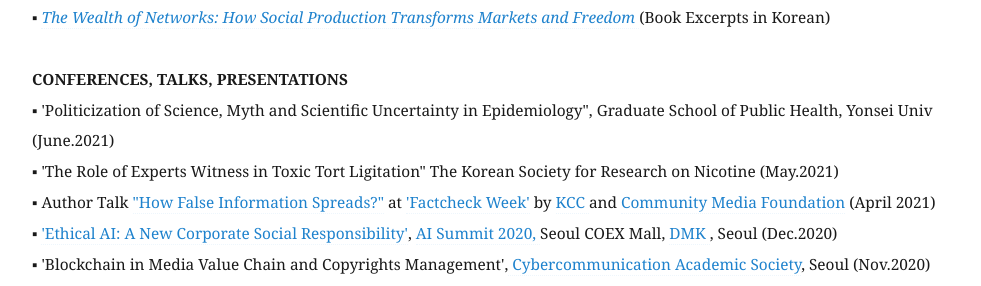
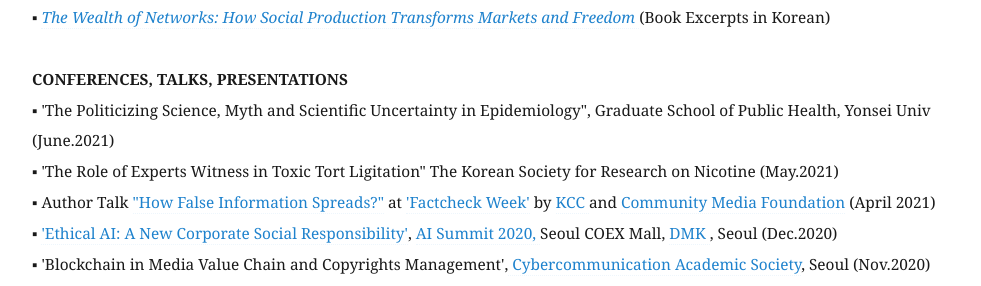
Before and after one commit to eunchangchoi/eunchangchoi.github.io, a Jekyll site: the page built from index.md, in a window 1280 px wide and 900 px high, scrolled down 2760 px. Shown: the part 160-446 px from the top of the window, without its empty margins (68-1049 px from the left). Built offline with Jekyll 4.4.1, drawn with Linux system fonts in a browser that asks for light colours.

Commit message:
Update index.md

```diff
--- a/index.md
+++ b/index.md
@@ -58,7 +58,7 @@ am a Korean legal scholar focused on the interplay of emerging technologies, dat
 ▪   <a href="http://wealthofnetworks.kr"> <i>The Wealth of Networks: How Social Production Transforms Markets and Freedom</i> </a> (Book Excerpts in Korean) <br>
 <br>
  <strong> CONFERENCES, TALKS, PRESENTATIONS </strong> <br>
-▪  'Politicization of Science, Myth and Scientific Uncertainty in Epidemiology", Graduate School of Public Health, Yonsei Univ (June.2021)<br>
+▪  'The Politicizing Science, Myth and Scientific Uncertainty in Epidemiology", Graduate School of Public Health, Yonsei Univ (June.2021)<br>
 ▪  'The Role of Experts Witness in Toxic Tort Ligitation" The Korean Society for Research on Nicotine (May.2021)<br>
 ▪   Author Talk <a href="https://youtu.be/mRsfLzJmdj8?t=15"> "How False Information Spreads?"</a> at <a href="http://factcheckweek.com/html/02/01.php">'Factcheck Week'</a> by <a href="https://kcc.go.kr/user/ehpMain.do"> KCC </a> and <a href="https://kcmf.or.kr/cms/"> Community Media Foundation</a> (April 2021) <br>
 ▪  <a href="https://aisummit.co.kr/ais2020_eun-chang-choi/?lang=en">'Ethical AI: A New Corporate Social Responsibility'</a>, <a href="https://aisummit.co.kr/?lang=en"> AI Summit 2020, </a> Seoul COEX Mall, <a href="https://www.digitalmarketingkorea.co.kr"> DMK </a>, Seoul (Dec.2020)<br>
```
